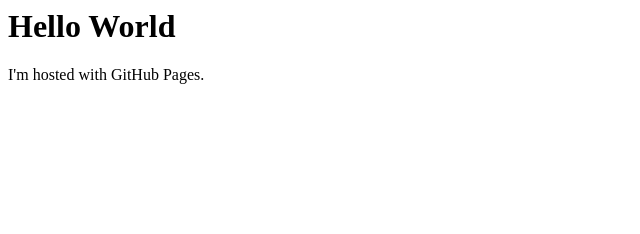
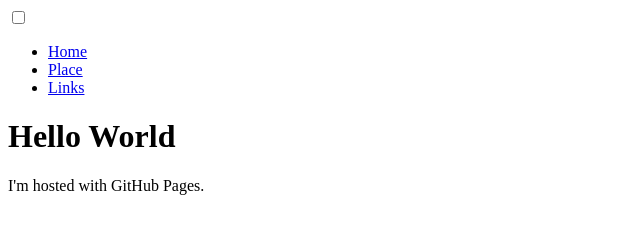
Before and after one commit to robinho1999/robinho1999.github.io, a plain HTML site: page Index.html in a window 1280 px wide. Shown: the whole page, without its empty margins (0-640 px from the left). Drawn offline with Linux system fonts and the light colour scheme.

Commit message:
Update Index.html

```diff
--- a/Index.html
+++ b/Index.html
@@ -1,4 +1,16 @@
 <html>
+    <div class="hamburger-menu">
+        <input id="menu__toggle" type="checkbox" />
+        <label class="menu__btn" for="menu__toggle">
+          <span></span>
+        </label>
+
+        <ul class="menu__box">
+          <li><a class="menu__item" href="#">Home</a></li>
+          <li><a class="menu__item" href="#">Place</a></li>
+          <li><a class="menu__item" href="#">Links</a></li>
+        </ul>
+      </div>
 <body>
 <h1>Hello World</h1>
 <p>I'm hosted with GitHub Pages.</p>
```
